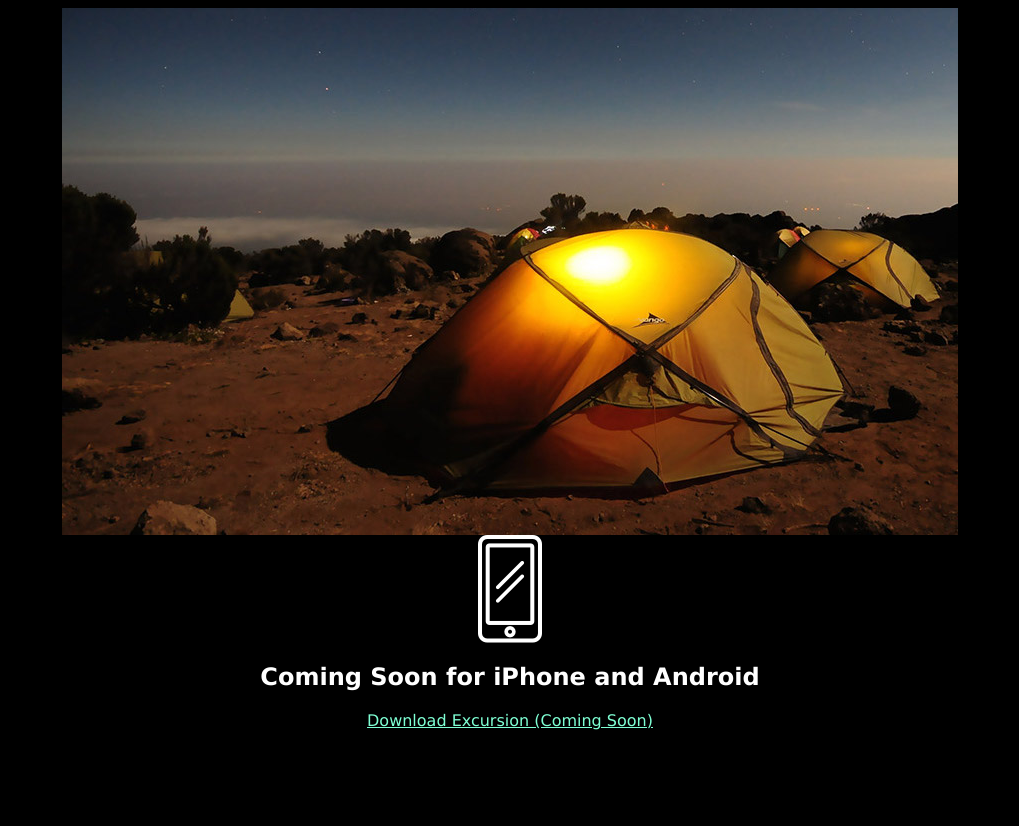
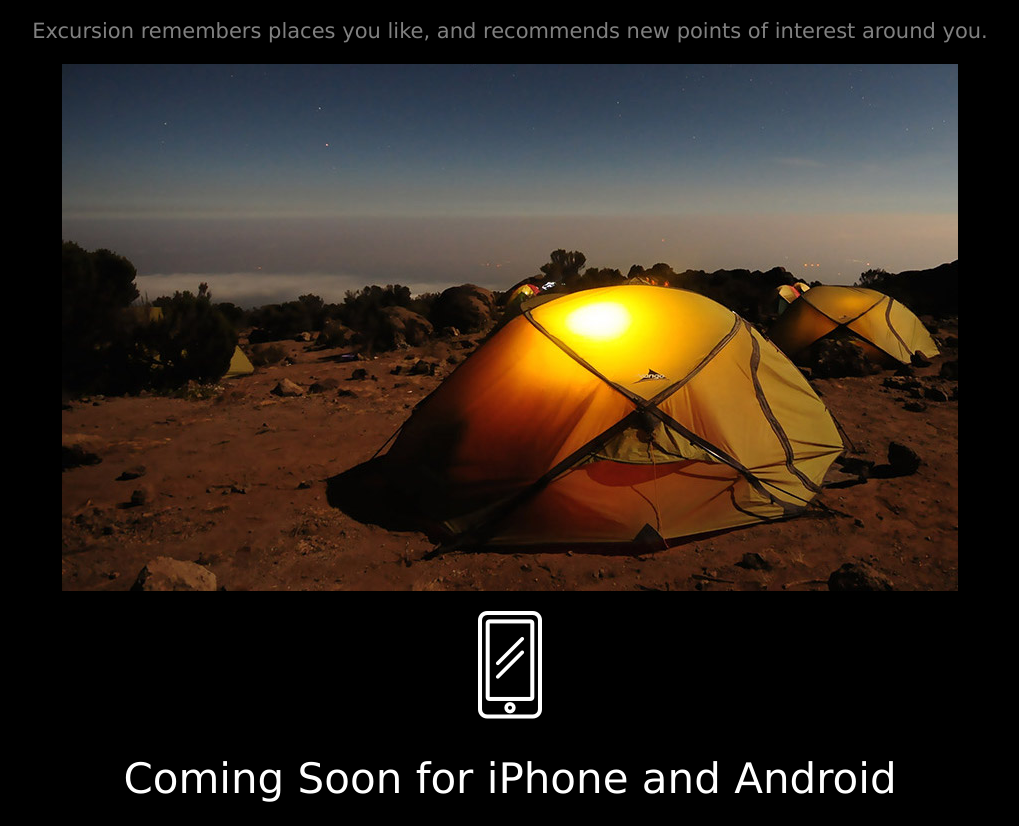
Before and after one commit to JoshuaRM415/excursion, a plain HTML site: page index.html in a window 1280 px wide. Shown: the part 384-1210 px from the top of the page, without its empty margins (130-1149 px from the left). Before the commit the page ends 1157 px from the top, so only its background shows below. Drawn offline with Linux system fonts and the light colour scheme.

Commit message:
Do more styling to text and image margin spacing.

```diff
--- a/index.html
+++ b/index.html
@@ -15,15 +15,15 @@
     Also feels like the body could be sectioned more with
     semantically meaningful tags.-->
     <video autoplay>
-    <source src="/resources/videos/excursion.mp4">
-    Video of various nature landscapes you could expierence if you use the Excursion app.
+        <source src="/resources/videos/excursion.mp4">
+        Video of various nature landscapes you could expierence if you use the Excursion app.
     </video>
     <h2>Your personal travel guide</h2>
-    <h3>Excursion remembers places you like, and recommends new points of interest around you.</h3>
+    <p>Excursion remembers places you like, and recommends new points of interest around you.</p>
     <img alt='Two tents with light coming out of them in the dirt with the sunset or sunrise in the backgound.' src='/resources/images/camp.jpeg'>
+    <!-- white phone image is too close to camp image. -->
     <br>
-    <!-- white phone image is too close to camp image. -->
-    <img alt white outline of cellphone src='/resources/images/phone.png'>
+    <img id=phone-outline alt='white outline of cellphone' src='/resources/images/phone.png'>
     <h2>Coming Soon for iPhone and Android</h2>
     <p class="coming-soon-link">Download Excursion (Coming Soon)</p>
     <footer>© Excursion</footer>
--- a/resources/css/style.css
+++ b/resources/css/style.css
@@ -1,5 +1,15 @@
 h1, h2, h3 {
     color:white;
+}
+
+h2 {
+    font-weight: 300;
+    font-size: 42px;
+}
+
+p {
+    font-size: 21px;
+    color:gray;
 }
 
 body {
@@ -25,3 +35,7 @@ footer {
     color:grey;
     text-align: right;
 }
+
+#phone-outline {
+    margin-top: 20px;
+}
```
